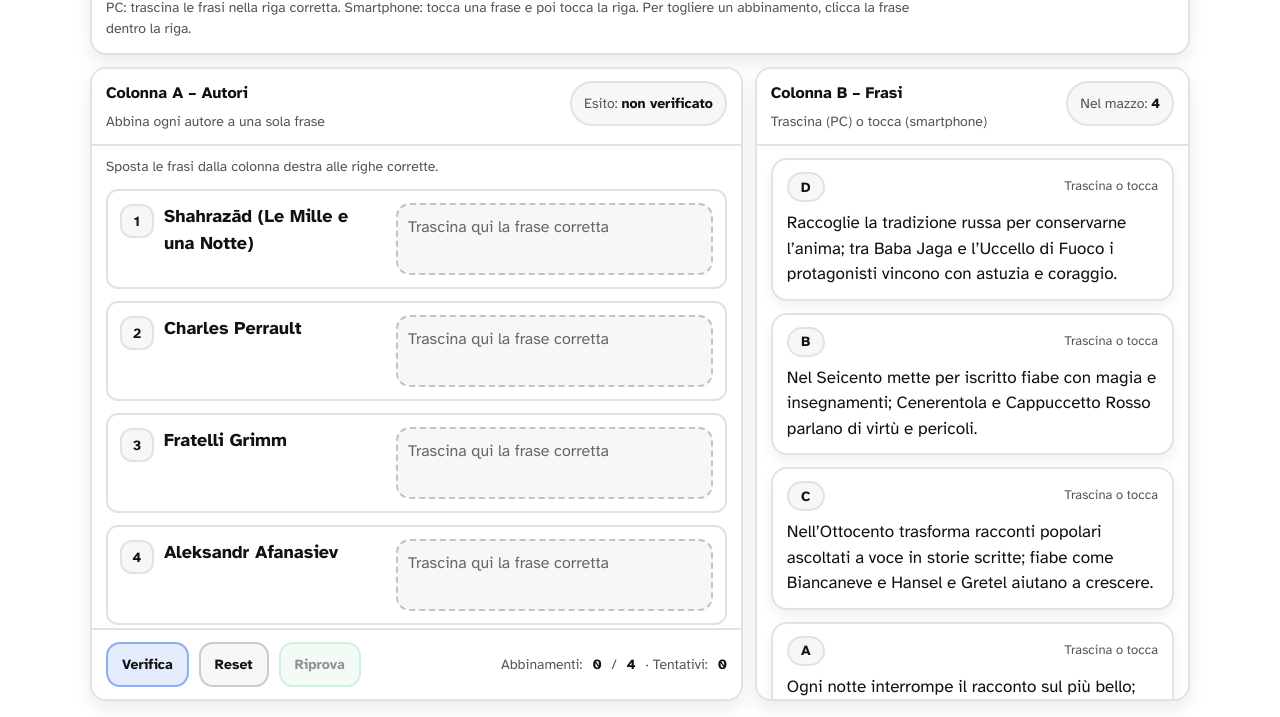
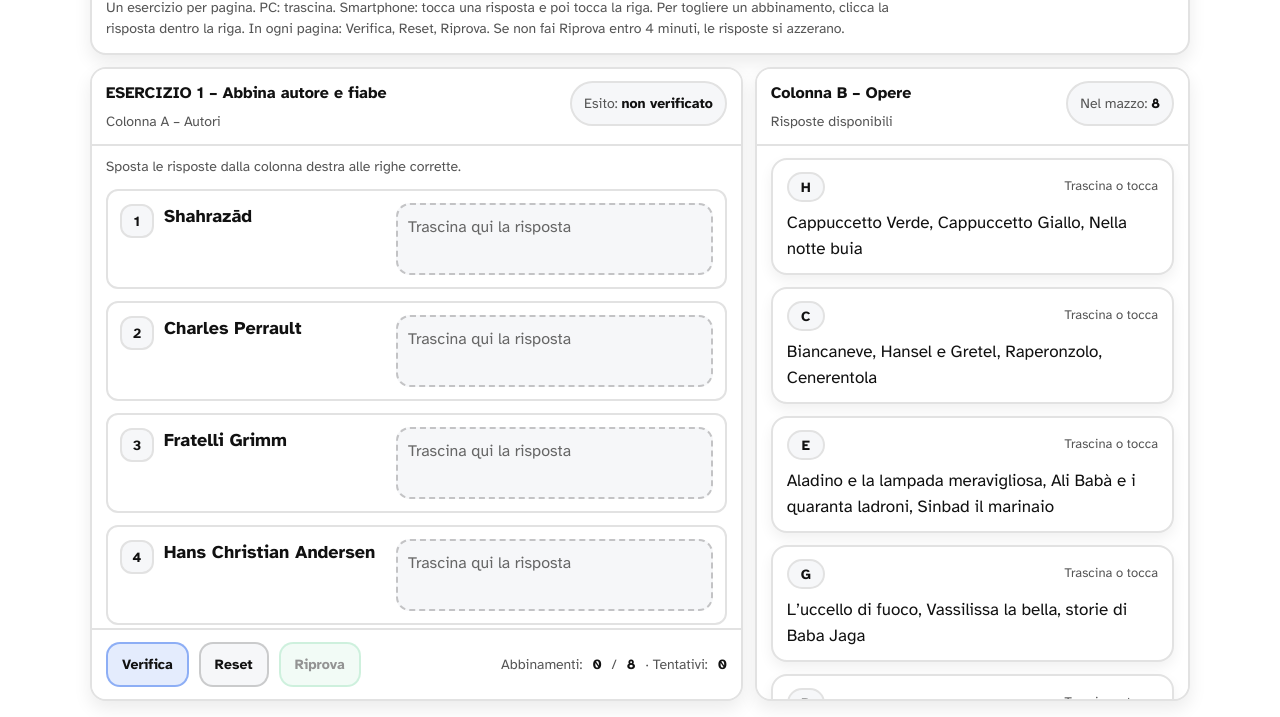
Before and after one commit to fr4barbero-cloud/TEST-abb.fiaba, a plain HTML site: page index.html in a window 1280 px wide. Shown: the part 83-800 px from the top of the page. Drawn offline with Linux system fonts and the light colour scheme.

Commit message:
Update index.html

```diff
--- a/index.html
+++ b/index.html
@@ -3,7 +3,7 @@
 <head>
   <meta charset="utf-8" />
   <meta name="viewport" content="width=device-width,initial-scale=1" />
-  <title>Abbinamento - Autori e frasi</title>
+  <title>Quiz di abbinamento - 3 esercizi</title>
 
   <!-- Atkinson Hyperlegible -->
   <link rel="preconnect" href="https://fonts.googleapis.com">
@@ -36,6 +36,7 @@
 
     *{ box-sizing:border-box; }
     html, body{ height:100%; }
+
     body{
       margin:0;
       font-family:"Atkinson Hyperlegible", system-ui, -apple-system, Segoe UI, Roboto, Arial, sans-serif;
@@ -50,11 +51,11 @@
 
     .app{
       width:min(1100px, 100%);
-      height: min(860px, calc(100vh - 32px));
+      height: min(920px, calc(100vh - 32px));
       display:flex;
       flex-direction:column;
       gap: 12px;
-      position: relative;
+      position:relative;
     }
 
     header{
@@ -79,7 +80,7 @@
       margin: 6px 0 0 0;
       color: var(--muted);
       font-size: 14px;
-      max-width: 90ch;
+      max-width: 92ch;
     }
 
     .nav{
@@ -134,6 +135,9 @@
     }
     .page.active{ display:block; }
 
+    /* UNA PAGINA = UN QUIZ:
+       - PC: due colonne
+       - Smartphone: stack */
     .board{
       height:100%;
       display:grid;
@@ -258,7 +262,7 @@
       transition: border-color .12s ease, background .12s ease, transform .12s ease;
     }
     .dropzone.empty::before{
-      content:"Trascina qui la frase corretta";
+      content:"Trascina qui la risposta";
       color: #666;
       font-size: 16px;
     }
@@ -450,37 +454,34 @@
 <body>
   <canvas id="confetti"></canvas>
 
-  <main class="app" aria-label="Abbinamento a due pagine">
+  <main class="app" aria-label="Abbinamenti a pagine">
     <header>
       <div>
-        <h1>Autori e frasi</h1>
+        <h1>Quiz di abbinamento</h1>
         <p class="sub">
-          PC: trascina le frasi nella riga corretta. Smartphone: tocca una frase e poi tocca la riga.
-          Per togliere un abbinamento, clicca la frase dentro la riga.
+          Un esercizio per pagina. PC: trascina. Smartphone: tocca una risposta e poi tocca la riga.
+          Per togliere un abbinamento, clicca la risposta dentro la riga.
+          In ogni pagina: Verifica, Reset, Riprova. Se non fai Riprova entro 4 minuti, le risposte si azzerano.
         </p>
       </div>
 
       <div class="nav" aria-label="Navigazione pagine">
         <button class="arrow" id="prevPage" type="button" aria-label="Pagina precedente">‹</button>
-        <span class="pageTag">Pagina <strong id="pageNum">1</strong> di <strong id="pageTot">2</strong></span>
+        <span class="pageTag">Pagina <strong id="pageNum">1</strong> di <strong id="pageTot">3</strong></span>
         <button class="arrow" id="nextPage" type="button" aria-label="Pagina successiva">›</button>
       </div>
     </header>
 
     <section class="pages">
-      <div class="page active" id="page1">
-        <div class="board" id="game1"></div>
-      </div>
-
-      <div class="page" id="page2">
-        <div class="board" id="game2"></div>
-      </div>
+      <div class="page active" id="page1"><div class="board" id="game1"></div></div>
+      <div class="page" id="page2"><div class="board" id="game2"></div></div>
+      <div class="page" id="page3"><div class="board" id="game3"></div></div>
     </section>
   </main>
 
   <script>
     // -----------------------------
-    // CONFETTI “bellissimo” multicolore
+    // CONFETTI multicolore “bella pioggia”
     // -----------------------------
     const confettiCanvas = document.getElementById("confetti");
     const cctx = confettiCanvas.getContext("2d");
@@ -493,7 +494,7 @@
     }
     window.addEventListener("resize", resizeConfetti);
 
-    function launchConfetti(durationMs=2800){
+    function launchConfetti(durationMs=3400){
       if(confettiRunning) return;
       confettiRunning = true;
 
@@ -503,7 +504,6 @@
       const W = window.innerWidth;
       const H = window.innerHeight;
 
-      // palette ricca “tutti i colori”
       const palette = [
         "#ff2d55","#ff9500","#ffcc00","#34c759","#00c7be",
         "#32ade6","#007aff","#5856d6","#af52de","#ff3b30",
@@ -512,51 +512,46 @@
       ];
 
       const pieces = [];
-      const count = Math.min(420, Math.floor((W*H)/3800));
+      const count = Math.min(620, Math.floor((W*H)/3200));
 
       for(let i=0;i<count;i++){
-        const size = 5 + Math.random()*8;
+        const size = 5 + Math.random()*9;
         pieces.push({
           x: Math.random()*W,
-          y: -20 - Math.random()*H*0.6,
+          y: -20 - Math.random()*H*0.7,
           w: size*(0.7+Math.random()*0.7),
-          h: size*(0.4+Math.random()*0.7),
-          vy: 2.2 + Math.random()*6.2,
-          vx: -2.5 + Math.random()*5,
+          h: size*(0.4+Math.random()*0.8),
+          vy: 2.2 + Math.random()*6.4,
+          vx: -2.7 + Math.random()*5.4,
           rot: Math.random()*Math.PI*2,
           vr: -0.22 + Math.random()*0.44,
           c: palette[(Math.random()*palette.length)|0],
           a: 1,
-          // tipo: rettangolo o “streamer”
-          t: Math.random() < 0.28 ? "streamer" : "rect",
-          sway: (Math.random()*2-1) * (0.8 + Math.random()*1.6)
+          t: Math.random() < 0.30 ? "streamer" : "rect",
+          sway: (Math.random()*2-1) * (0.8 + Math.random()*1.8)
         });
       }
 
       const start = performance.now();
-      const fadeStart = Math.max(0, durationMs - 700);
+      const fadeStart = Math.max(0, durationMs - 850);
 
       function tick(now){
         const t = now - start;
         cctx.clearRect(0,0,W,H);
 
         for(const p of pieces){
-          // fisica
-          p.vy += 0.03;                 // gravità
+          p.vy += 0.03;
           p.x += p.vx + Math.sin((p.y*0.02)) * p.sway * 0.2;
           p.y += p.vy;
           p.rot += p.vr;
 
-          // rimbalzo laterale leggero
           if(p.x < -40) p.x = W + 40;
           if(p.x > W + 40) p.x = -40;
 
-          // dissolvenza
           if(t > fadeStart){
             p.a = Math.max(0, (durationMs - t) / (durationMs - fadeStart));
           }
 
-          // disegno
           cctx.save();
           cctx.globalAlpha = p.a;
           cctx.translate(p.x, p.y);
@@ -564,7 +559,6 @@
           cctx.fillStyle = p.c;
 
           if(p.t === "streamer"){
-            // nastrino ondulato
             cctx.beginPath();
             cctx.moveTo(-p.w/2, -p.h/2);
             cctx.quadraticCurveTo(0, -p.h, p.w/2, -p.h/2);
@@ -575,7 +569,6 @@
           } else {
             cctx.fillRect(-p.w/2, -p.h/2, p.w, p.h);
           }
-
           cctx.restore();
         }
 
@@ -590,46 +583,96 @@
     }
 
     // -----------------------------
-    // DATI (come già impostato)
+    // QUIZ 1 – Abbina autore e fiabe (autore -> opere)
     // -----------------------------
-    const GAME1 = {
-      titleA: "Colonna A – Autori",
-      titleB: "Colonna B – Frasi",
+    const QUIZ1 = {
+      title: "ESERCIZIO 1 – Abbina autore e fiabe",
+      leftTitle: "Colonna A – Autori",
+      rightTitle: "Colonna B – Opere",
       rows: [
-        { id: "row_shahrazad", left: "Shahrazād (Le Mille e una Notte)", correctCardId: "card_A" },
-        { id: "row_perrault", left: "Charles Perrault",                  correctCardId: "card_B" },
-        { id: "row_grimm",    left: "Fratelli Grimm",                    correctCardId: "card_C" },
-        { id: "row_afanasiev",left: "Aleksandr Afanasiev",               correctCardId: "card_D" }
+        { id:"q1_1", left:"Shahrazād",                correctCardId:"q1_E" },
+        { id:"q1_2", left:"Charles Perrault",        correctCardId:"q1_A" },
+        { id:"q1_3", left:"Fratelli Grimm",          correctCardId:"q1_C" },
+        { id:"q1_4", left:"Hans Christian Andersen", correctCardId:"q1_F" },
+        { id:"q1_5", left:"Aleksandr Afanasiev",     correctCardId:"q1_G" },
+        { id:"q1_6", left:"Gianni Rodari",           correctCardId:"q1_B" },
+        { id:"q1_7", left:"Bruno Munari",            correctCardId:"q1_H" },
+        { id:"q1_8", left:"Italo Calvino",           correctCardId:"q1_D" }
       ],
       cards: [
-        { id: "card_A", label:"A", text: "Ogni notte interrompe il racconto sul più bello; Aladino, Ali Babà e Sinbad mostrano che le storie possono salvare." },
-        { id: "card_B", label:"B", text: "Nel Seicento mette per iscritto fiabe con magia e insegnamenti; Cenerentola e Cappuccetto Rosso parlano di virtù e pericoli." },
-        { id: "card_C", label:"C", text: "Nell’Ottocento trasforma racconti popolari ascoltati a voce in storie scritte; fiabe come Biancaneve e Hansel e Gretel aiutano a crescere." },
-        { id: "card_D", label:"D", text: "Raccoglie la tradizione russa per conservarne l’anima; tra Baba Jaga e l’Uccello di Fuoco i protagonisti vincono con astuzia e coraggio." }
-      ]
-    };
-
-    const GAME2 = {
-      titleA: "Colonna A – Autori",
-      titleB: "Colonna B – Frasi",
-      rows: [
-        { id: "row_munari",   left: "Bruno Munari",             correctCardId: "card_E" },
-        { id: "row_rodari",   left: "Gianni Rodari",            correctCardId: "card_F" },
-        { id: "row_calvino",  left: "Italo Calvino",            correctCardId: "card_G" },
-        { id: "row_andersen", left: "Hans Christian Andersen",  correctCardId: "card_H" }
-      ],
-      cards: [
-        { id: "card_E", label:"E", text: "Nel Novecento rende il libro un oggetto da esplorare: immagini, materiali e forme semplici per osservare e immaginare." },
-        { id: "card_F", label:"F", text: "Considera la fiaba un gioco serio che allena il pensiero; parole lontane unite insieme possono far nascere storie nuove." },
-        { id: "card_G", label:"G", text: "Raccoglie e riscrive Fiabe italiane da tutte le regioni, mantenendo magia, prove e ironia; mostra la ricchezza culturale del paese." },
-        { id: "card_H", label:"H", text: "Trasforma la fiaba in un racconto intimo: solitudine, speranza e desiderio di essere accettati; fragilità che diventa forza." }
+        { id:"q1_A", label:"A", text:"Cenerentola, Cappuccetto Rosso, La Bella Addormentata, Il Gatto con gli stivali" },
+        { id:"q1_B", label:"B", text:"Favole al telefono, Il libro degli errori, La grammatica della fantasia" },
+        { id:"q1_C", label:"C", text:"Biancaneve, Hansel e Gretel, Raperonzolo, Cenerentola" },
+        { id:"q1_D", label:"D", text:"Fiabe italiane" },
+        { id:"q1_E", label:"E", text:"Aladino e la lampada meravigliosa, Ali Babà e i quaranta ladroni, Sinbad il marinaio" },
+        { id:"q1_F", label:"F", text:"La Sirenetta, Il brutto anatroccolo, La piccola fiammiferaia, I vestiti nuovi dell’imperatore" },
+        { id:"q1_G", label:"G", text:"L’uccello di fuoco, Vassilissa la bella, storie di Baba Jaga" },
+        { id:"q1_H", label:"H", text:"Cappuccetto Verde, Cappuccetto Giallo, Nella notte buia" }
       ]
     };
 
     // -----------------------------
-    // GIOCO
+    // QUIZ 2 – Abbina la fiaba all’autore giusto (fiaba -> autore)
     // -----------------------------
-    function createMatchGame(rootEl, config){
+    const QUIZ2 = {
+      title: "ESERCIZIO 2 – Abbina la fiaba all’autore giusto",
+      leftTitle: "Colonna A – Fiabe",
+      rightTitle: "Colonna B – Autori",
+      rows: [
+        { id:"q2_1", left:"Aladino e la lampada meravigliosa", correctCardId:"q2_C" },
+        { id:"q2_2", left:"Cappuccetto Rosso",                 correctCardId:"q2_B" },
+        { id:"q2_3", left:"Biancaneve",                        correctCardId:"q2_E" },
+        { id:"q2_4", left:"La Sirenetta",                      correctCardId:"q2_F" },
+        { id:"q2_5", left:"L’uccello di fuoco",                correctCardId:"q2_D" },
+        { id:"q2_6", left:"Favole al telefono",                correctCardId:"q2_A" },
+        { id:"q2_7", left:"Cappuccetto Verde",                 correctCardId:"q2_G" },
+        { id:"q2_8", left:"Fiabe italiane",                    correctCardId:"q2_H" }
+      ],
+      cards: [
+        { id:"q2_A", label:"A", text:"Rodari" },
+        { id:"q2_B", label:"B", text:"Perrault" },
+        { id:"q2_C", label:"C", text:"Shahrazād" },
+        { id:"q2_D", label:"D", text:"Afanasiev" },
+        { id:"q2_E", label:"E", text:"Grimm" },
+        { id:"q2_F", label:"F", text:"Andersen" },
+        { id:"q2_G", label:"G", text:"Munari" },
+        { id:"q2_H", label:"H", text:"Calvino" }
+      ]
+    };
+
+    // -----------------------------
+    // QUIZ 3 – Abbina autore e caratteristiche (autore -> descrizione)
+    // -----------------------------
+    const QUIZ3 = {
+      title: "ESERCIZIO 3 – Abbina autore e caratteristiche",
+      leftTitle: "Colonna A – Autori",
+      rightTitle: "Colonna B – Descrizioni",
+      rows: [
+        { id:"q3_1", left:"Shahrazād",  correctCardId:"q3_C" },
+        { id:"q3_2", left:"Perrault",   correctCardId:"q3_D" },
+        { id:"q3_3", left:"Grimm",      correctCardId:"q3_F" },
+        { id:"q3_4", left:"Andersen",   correctCardId:"q3_E" },
+        { id:"q3_5", left:"Afanasiev",  correctCardId:"q3_A" },
+        { id:"q3_6", left:"Rodari",     correctCardId:"q3_H" },
+        { id:"q3_7", left:"Munari",     correctCardId:"q3_G" },
+        { id:"q3_8", left:"Calvino",    correctCardId:"q3_B" }
+      ],
+      cards: [
+        { id:"q3_A", label:"A", text:"Raccolgo fiabe russe con foreste misteriose e personaggi come Baba Jaga." },
+        { id:"q3_B", label:"B", text:"Riscrivo le Fiabe italiane usando un linguaggio moderno." },
+        { id:"q3_C", label:"C", text:"Racconto storie come Aladino per salvarmi la vita." },
+        { id:"q3_D", label:"D", text:"Inserisco una morale in fiabe come Cappuccetto Rosso." },
+        { id:"q3_E", label:"E", text:"Scrivo fiabe nuove e profonde come La Sirenetta." },
+        { id:"q3_F", label:"F", text:"Raccolgo fiabe popolari come Biancaneve." },
+        { id:"q3_G", label:"G", text:"Creo storie creative come Cappuccetto Verde." },
+        { id:"q3_H", label:"H", text:"Uso fantasia e gioco con le parole in Favole al telefono." }
+      ]
+    };
+
+    // -----------------------------
+    // COMPONENTE QUIZ (drag + touch)
+    // -----------------------------
+    function createMatchGame(rootEl, quiz){
       let attempts = 0;
       let draggingId = null;
       let touchSelectedCardId = null;
@@ -641,21 +684,21 @@
         <section class="panel" aria-label="Colonna sinistra">
           <div class="panelHead">
             <div>
-              <h2>${escapeHtml(config.titleA)}</h2>
-              <p class="hint">Abbina ogni autore a una sola frase</p>
+              <h2>${escapeHtml(quiz.title)}</h2>
+              <p class="hint">${escapeHtml(quiz.leftTitle)}</p>
             </div>
             <div class="badgePill">Esito: <strong id="result">non verificato</strong></div>
           </div>
 
-          <div class="msgline" id="msg" aria-live="polite">Sposta le frasi dalla colonna destra alle righe corrette.</div>
+          <div class="msgline" id="msg" aria-live="polite">Sposta le risposte dalla colonna destra alle righe corrette.</div>
 
           <div class="panelBody">
             <div class="rows" id="rows"></div>
 
             <div class="touchBar" aria-label="Modalità smartphone">
-              <p>Smartphone: tocca una frase (a destra), poi tocca la riga dell’autore (a sinistra).</p>
+              <p>Smartphone: tocca una risposta (a destra), poi tocca la riga (a sinistra).</p>
               <div class="touchInfo">
-                <span class="touchTag">Frase selezionata: <strong id="selName">nessuna</strong></span>
+                <span class="touchTag">Selezionata: <strong id="selName">nessuna</strong></span>
                 <button id="clearSel" type="button">Annulla</button>
               </div>
             </div>
@@ -676,8 +719,8 @@
         <aside class="panel" aria-label="Colonna destra">
           <div class="panelHead">
             <div>
-              <h2>${escapeHtml(config.titleB)}</h2>
-              <p class="hint">Trascina (PC) o tocca (smartphone)</p>
+              <h2>${escapeHtml(quiz.rightTitle)}</h2>
+              <p class="hint">Risposte disponibili</p>
             </div>
             <div class="badgePill">Nel mazzo: <strong id="deckCount">0</strong></div>
           </div>
@@ -709,7 +752,7 @@
       function setMsg(t){ msgEl.textContent = t; }
 
       function updateCounters(){
-        const total = config.rows.length;
+        const total = quiz.rows.length;
         const placed = rootEl.querySelectorAll(".dropzone .card").length;
         totEl.textContent = total;
         doneEl.textContent = placed;
@@ -765,32 +808,34 @@
           if(!cardId) return;
 
           if(dz.querySelector(".card")){
-            setMsg("Questa riga ha già una frase. Clicca la frase nella riga per rimetterla a destra.");
+            setMsg("Questa riga ha già una risposta. Clicca la risposta nella riga per rimetterla a destra.");
             return;
           }
 
           placeCardIntoRow(cardId, rowObj.id);
           clearCheckVisuals();
-          setMsg("Frase inserita.");
+          setMsg("Risposta inserita.");
           updateCounters();
         });
 
+        // touch: tocca riga per inserire carta selezionata
         row.addEventListener("click", (e) => {
           if(e.target.closest(".card")) return;
 
           if(!touchSelectedCardId){
-            setMsg("Tocca una frase a destra, poi tocca la riga dell’autore.");
+            setMsg("Tocca una risposta a destra, poi tocca la riga a sinistra.");
             return;
           }
           if(dz.querySelector(".card")){
-            setMsg("Questa riga ha già una frase. Clicca la frase nella riga per rimetterla a destra.");
+            setMsg("Questa riga ha già una risposta. Clicca la risposta nella riga per rimetterla a destra.");
             return;
           }
+
           placeCardIntoRow(touchSelectedCardId, rowObj.id);
           touchSelectedCardId = null;
           selNameEl.textContent = "nessuna";
           clearCheckVisuals();
-          setMsg("Frase inserita.");
+          setMsg("Risposta inserita.");
           updateCounters();
         });
 
@@ -817,22 +862,23 @@
           draggingId = cardObj.id;
           e.dataTransfer.setData("text/plain", cardObj.id);
           e.dataTransfer.effectAllowed = "move";
-          setMsg("Trascina la frase nella riga corretta.");
+          setMsg("Trascina la risposta nella riga corretta.");
         });
         card.addEventListener("dragend", () => draggingId = null);
 
+        // click: se in riga -> torna a destra, altrimenti seleziona per touch
         card.addEventListener("click", () => {
           const parent = card.parentElement;
           if(parent && parent.classList.contains("dropzone")){
             moveCardToDeck(cardObj.id);
             clearCheckVisuals();
-            setMsg("Frase rimessa a destra.");
+            setMsg("Risposta rimessa a destra.");
             updateCounters();
             return;
           }
           touchSelectedCardId = cardObj.id;
           selNameEl.textContent = `(${cardObj.label})`;
-          setMsg("Ora tocca la riga dell’autore in cui vuoi inserire questa frase.");
+          setMsg("Ora tocca la riga in cui vuoi inserire questa risposta.");
         });
 
         return card;
@@ -865,7 +911,7 @@
       }
 
       function checkAnswers(){
-        const total = config.rows.length;
+        const total = quiz.rows.length;
         const placed = rootEl.querySelectorAll(".dropzone .card").length;
 
         if(placed !== total){
@@ -876,7 +922,7 @@
         attempts += 1;
         let correct = 0;
 
-        config.rows.forEach((rowObj) => {
+        quiz.rows.forEach((rowObj) => {
           const dz = rootEl.querySelector(`.dropzone[data-row-id="${cssEscape(rowObj.id)}"]`);
           const card = dz.querySelector(".card");
 
@@ -896,9 +942,11 @@
 
         if(correct === total){
           setMsg("Perfetto: tutto corretto!");
-          launchConfetti(3200);
+          launchConfetti(3400);
+          waitingRetry = false;
+          cancelAutoReset();
         } else {
-          setMsg("Verifica completata. Clicca Riprova entro 4 minuti per correggere, altrimenti il test si azzera.");
+          setMsg("Verifica completata. Clicca Riprova entro 4 minuti per correggere, altrimenti l’esercizio si azzera.");
           startAutoReset();
         }
 
@@ -956,10 +1004,10 @@
 
       function init(){
         rowsEl.innerHTML = "";
-        config.rows.forEach((r, idx) => rowsEl.appendChild(createRow(idx, r)));
+        quiz.rows.forEach((r, idx) => rowsEl.appendChild(createRow(idx, r)));
 
         deckEl.innerHTML = "";
-        const cardEls = config.cards.map(c => createCard(c));
+        const cardEls = quiz.cards.map(c => createCard(c));
         shuffle(cardEls).forEach(el => deckEl.appendChild(el));
 
         updateCounters();
@@ -988,28 +1036,27 @@
       return a;
     }
 
-    // Avvio due pagine
-    createMatchGame(document.getElementById("game1"), GAME1);
-    createMatchGame(document.getElementById("game2"), GAME2);
+    // Avvio 3 quiz: uno per pagina
+    createMatchGame(document.getElementById("game1"), QUIZ1);
+    createMatchGame(document.getElementById("game2"), QUIZ2);
+    createMatchGame(document.getElementById("game3"), QUIZ3);
 
     // Navigazione pagine
-    const page1 = document.getElementById("page1");
-    const page2 = document.getElementById("page2");
+    const pageEls = [document.getElementById("page1"), document.getElementById("page2"), document.getElementById("page3")];
     const prevBtn = document.getElementById("prevPage");
     const nextBtn = document.getElementById("nextPage");
     const pageNumEl = document.getElementById("pageNum");
     const pageTotEl = document.getElementById("pageTot");
 
     let currentPage = 1;
-    const totalPages = 2;
+    const totalPages = pageEls.length;
     pageTotEl.textContent = totalPages;
 
     function setPage(n){
       currentPage = Math.max(1, Math.min(totalPages, n));
       pageNumEl.textContent = currentPage;
 
-      page1.classList.toggle("active", currentPage === 1);
-      page2.classList.toggle("active", currentPage === 2);
+      pageEls.forEach((p, idx) => p.classList.toggle("active", idx === currentPage-1));
 
       prevBtn.disabled = currentPage === 1;
       nextBtn.disabled = currentPage === totalPages;
```
